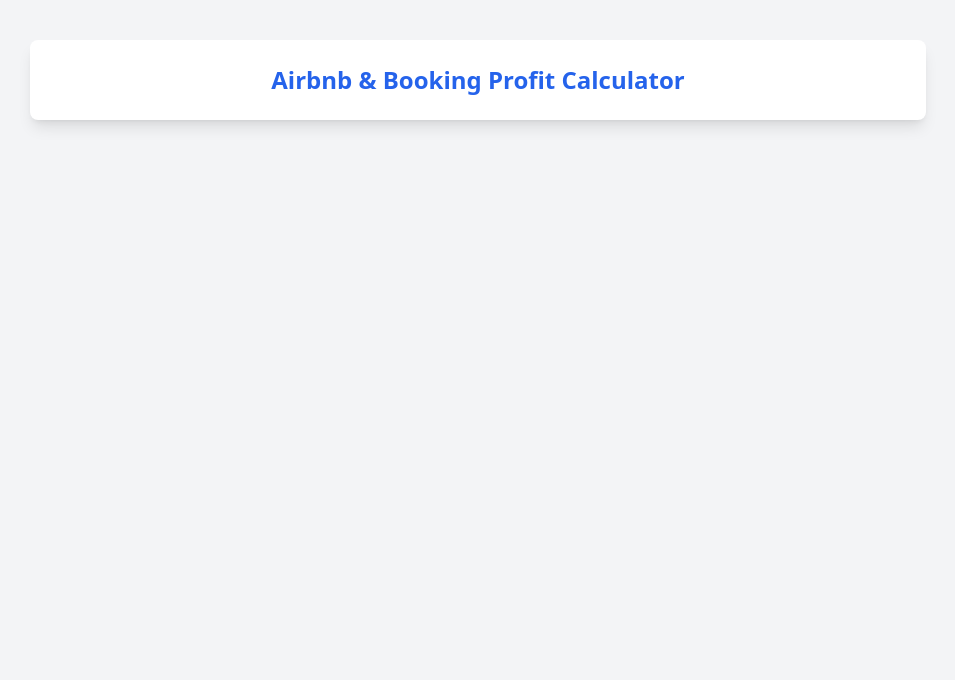
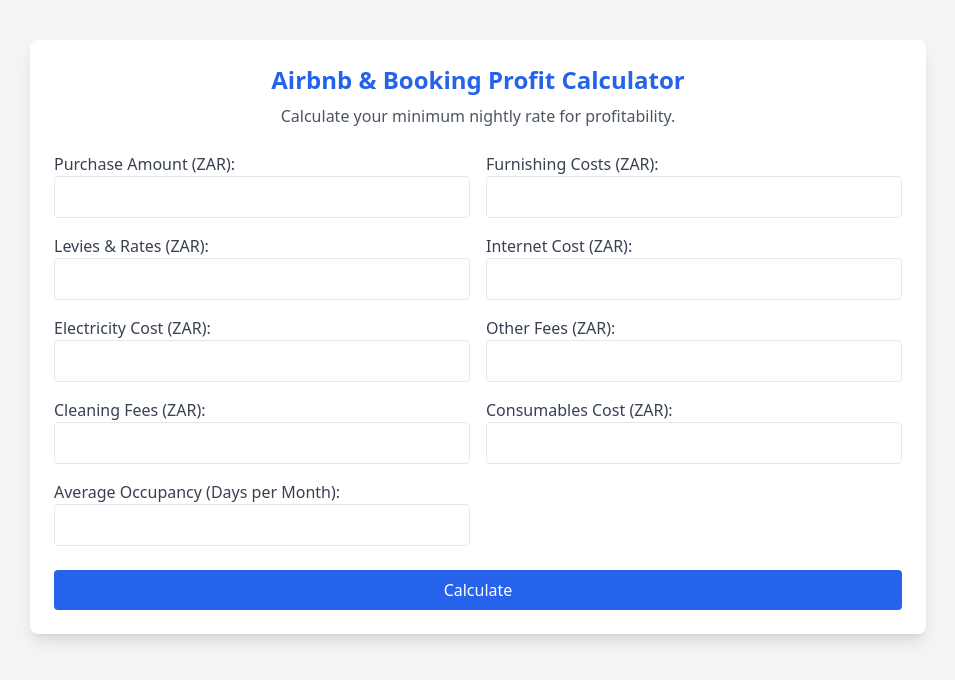
Before and after one commit to NaniChehore/ProfitCalculator, a Flask app: page / in a window 1280 px wide. Shown: the top 680 px of the page, without its empty margins (162-1117 px from the left). Run offline with Flask 3, Linux system fonts and the light colour scheme; some libraries are stand-ins or nearby versions.

Commit message:
Update index.html

```diff
--- a/templates/index.html
+++ b/templates/index.html
@@ -9,4 +9,75 @@
 <body class="bg-gray-100">
     <div class="max-w-4xl mx-auto p-6 bg-white shadow-lg rounded-lg mt-10">
         <h1 class="text-2xl font-bold text-center text-blue-600">Airbnb & Booking Profit Calculator</h1>
-        <p class="text-gray
+        <p class="text-gray-600 text-center mt-2">Calculate your minimum nightly rate for profitability.</p>
+
+        <form id="profit-form" class="mt-6">
+            <div class="grid grid-cols-2 gap-4">
+                <div>
+                    <label class="block text-gray-700">Purchase Amount (ZAR):</label>
+                    <input type="number" id="purchaseAmount" class="w-full p-2 border rounded" required>
+                </div>
+
+                <div>
+                    <label class="block text-gray-700">Furnishing Costs (ZAR):</label>
+                    <input type="number" id="furnishingCost" class="w-full p-2 border rounded">
+                </div>
+
+                <div>
+                    <label class="block text-gray-700">Levies & Rates (ZAR):</label>
+                    <input type="number" id="leviesRates" class="w-full p-2 border rounded" required>
+                </div>
+
+                <div>
+                    <label class="block text-gray-700">Internet Cost (ZAR):</label>
+                    <input type="number" id="internetCost" class="w-full p-2 border rounded" required>
+                </div>
+
+                <div>
+                    <label class="block text-gray-700">Electricity Cost (ZAR):</label>
+                    <input type="number" id="electricityCost" class="w-full p-2 border rounded" required>
+                </div>
+
+                <div>
+                    <label class="block text-gray-700">Other Fees (ZAR):</label>
+                    <input type="number" id="otherFees" class="w-full p-2 border rounded">
+                </div>
+
+                <div>
+                    <label class="block text-gray-700">Cleaning Fees (ZAR):</label>
+                    <input type="number" id="cleaningFees" class="w-full p-2 border rounded" required>
+                </div>
+
+                <div>
+                    <label class="block text-gray-700">Consumables Cost (ZAR):</label>
+                    <input type="number" id="consumablesCost" class="w-full p-2 border rounded">
+                </div>
+
+                <div>
+                    <label class="block text-gray-700">Average Occupancy (Days per Month):</label>
+                    <input type="number" id="occupancy" class="w-full p-2 border rounded" required>
+                </div>
+            </div>
+
+            <button type="button" onclick="calculateProfit()"
+                class="w-full mt-6 bg-blue-600 text-white py-2 rounded hover:bg-blue-700">
+                Calculate
+            </button>
+        </form>
+
+        <div id="results" class="mt-6 hidden p-4 bg-green-100 rounded">
+            <h2 class="text-xl font-semibold text-green-700">Results</h2>
+            <p id="bondPayment" class="text-gray-700 mt-2"></p>
+            <p id="minNightsBreakEven" class="text-gray-700 mt-1"></p>
+            <p id="minNightsProfit" class="text-gray-700 mt-1"></p>
+        </div>
+    </div>
+
+    <script>
+        function calculateProfit() {
+            let purchaseAmount = parseFloat(document.getElementById("purchaseAmount").value) || 0;
+            let furnishingCost = parseFloat(document.getElementById("furnishingCost").value) || 0;
+            let leviesRates = parseFloat(document.getElementById("leviesRates").value) || 0;
+            let internetCost = parseFloat(document.getElementById("internetCost").value) || 0;
+            let electricityCost = parseFloat(document.getElementById("electricityCost").value) || 0;
+            let otherFees = parseFloat(document.getElementById("otherFees").value)
```
